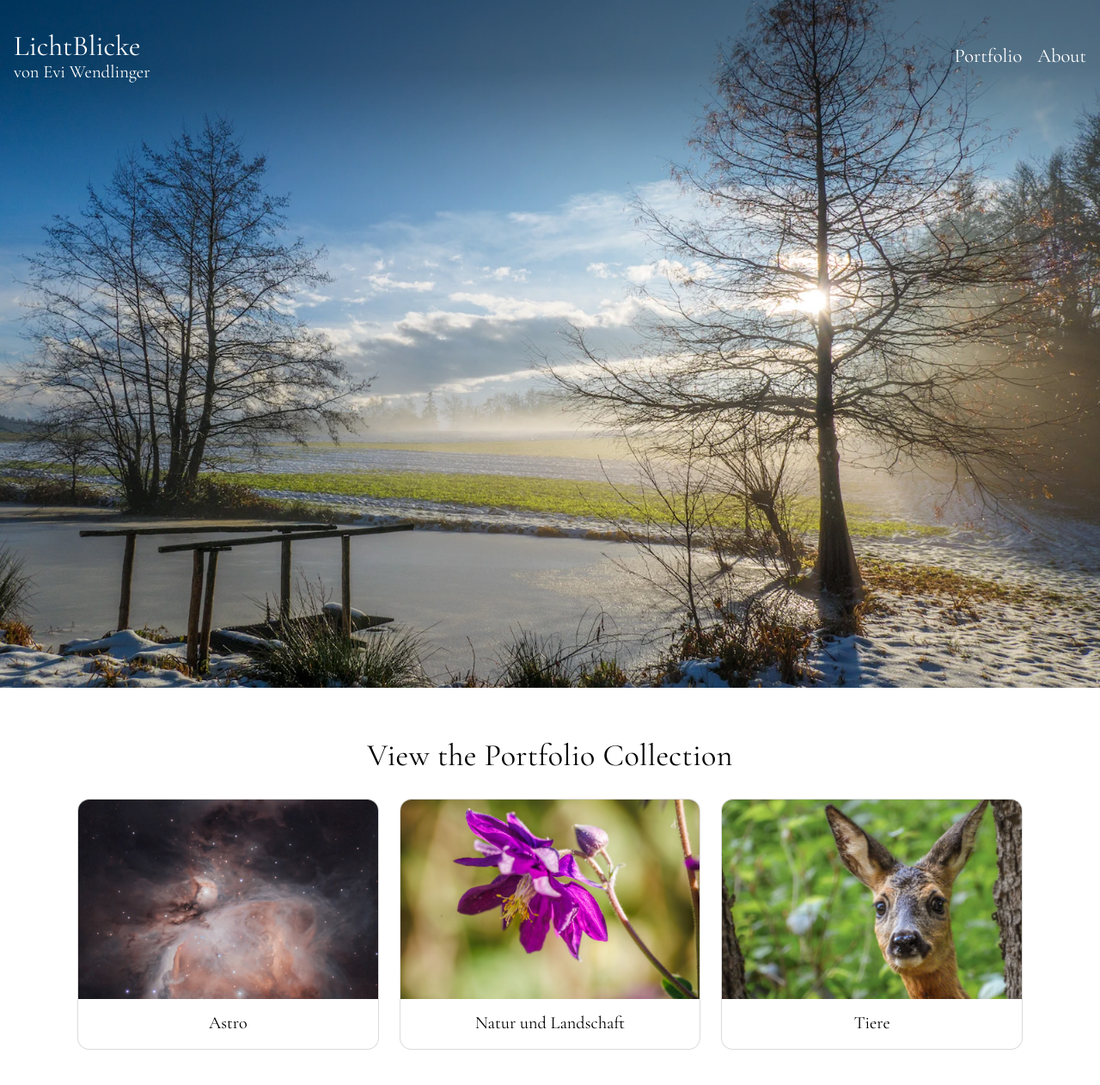
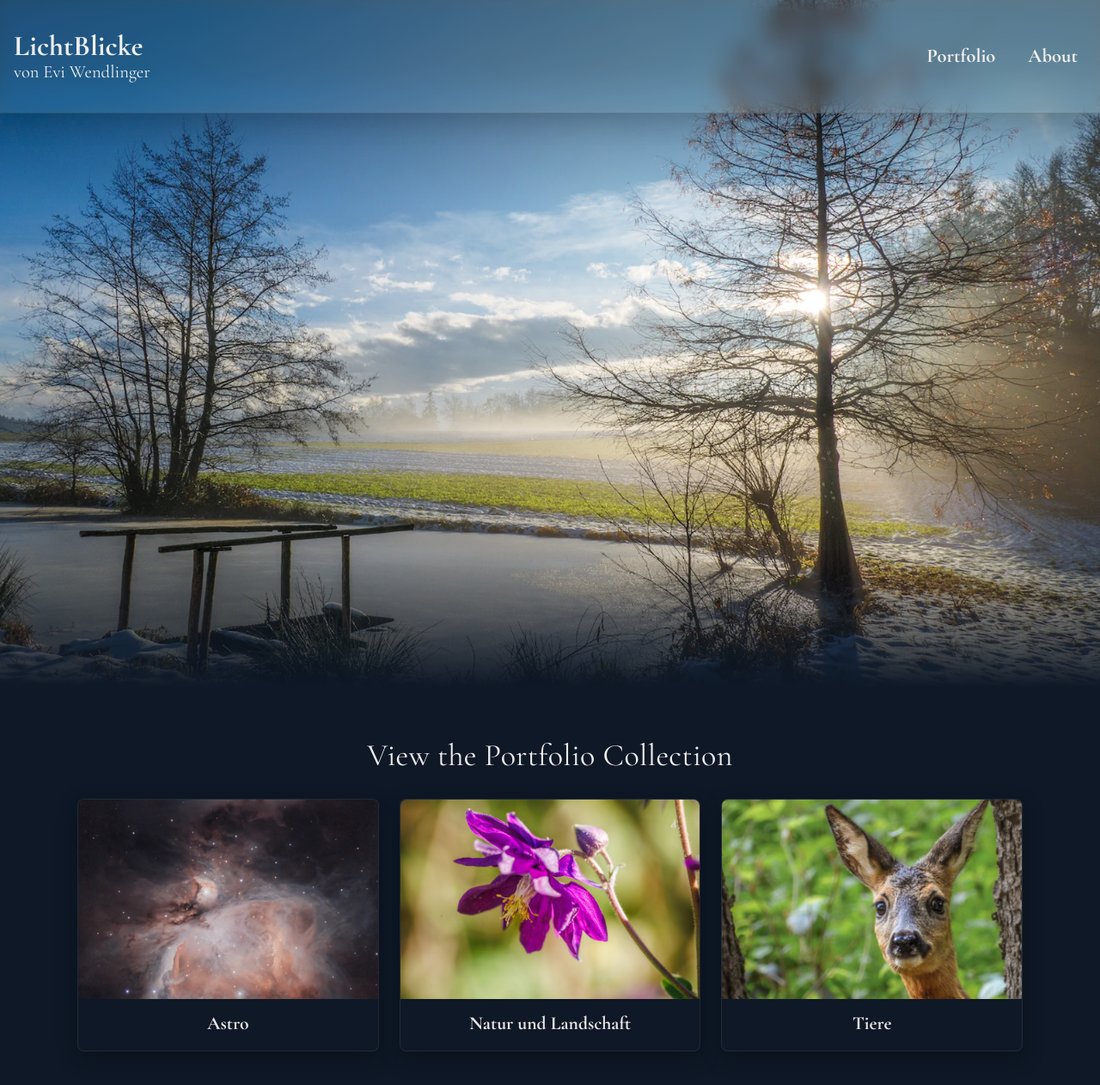
Before and after one commit to ae-314/photo-site, a Next.js app: page / in a window 1280 px wide. Shown: the top 1262 px of the page at 86% size. Built offline with nearby package versions, Linux system fonts and the light colour scheme.

Commit message:
Hero fade, button borders and glow, album cover change

```diff
--- a/app/HeaderNav.jsx
+++ b/app/HeaderNav.jsx
@@ -24,6 +24,9 @@ export default function HeaderNav() {
   const [{ y }] = useWindowScroll();
   const scrolled = y > 10;
 
+  // CHANGE: track when the header itself is hovered (to apply glass/transparent look on hover)
+  const [headerHovered, setHeaderHovered] = useState(false);
+
   // close on desktop resize; lock body scroll while open
   useEffect(() => { if (largerThanSm && opened) close(); }, [largerThanSm, opened, close]);
   useEffect(() => {
@@ -38,35 +41,59 @@ export default function HeaderNav() {
     return () => window.removeEventListener("keydown", onKey);
   }, [opened, close]);
 
+  // track which top link is hovered for per-link glow
   const [hoverKey, setHoverKey] = useState(null);
 
   const navOnLight = isHome ? scrolled : true; // light text only on home before scroll
 
   const brandStyle = {
     textDecoration: "none",
-    color: navOnLight ? colors.ink : "#fff",
-    fontWeight: 400,
+    color: navOnLight ? colors.ink : "rgba(248, 246, 246, 0.96)",
+    fontWeight: 550,
     fontSize: "clamp(1.4rem, 2.6vw, 2rem)", // 2× body max
     lineHeight: 1.1,
     fontFamily: 'var(--font-main), Georgia, "Times New Roman", Times, serif',
   };
 
-  const topLink = (href, label, key) => (
+  // CHANGE: add ringColor that is WHITE on hero, DARK on scroll/inner pages
+  const topLink = (href, label, key) => {
+    const isHover = hoverKey === key;
+    const baseColor  = navOnLight ? colors.ink : "rgba(248, 246, 246, 0.96)";
+    const hoverColor = navOnLight ? colors.ink : "rgba(255, 255, 255, 0.98)";
+    const ringColor  = navOnLight ? "#0E1826" : "rgba(255,255,255,0.95)"; // ← ring switches based on scroll
+    return (
       <Link
         key={key}
         href={href}
+        onMouseEnter={() => setHoverKey(key)}
+        onMouseLeave={() => setHoverKey(null)}
+        onFocus={() => setHoverKey(key)}
+        onBlur={() => setHoverKey(null)}
         style={{
+          display: "inline-block",
           textDecoration: "none",
-        fontWeight: 400,
-        color: navOnLight ? colors.ink : "#fff",
+          fontWeight: 600,
+          color: isHover ? hoverColor : baseColor,
           fontSize: "clamp(1.05rem, 2.2vw, 1.25rem)",
-        transition: "color 120ms ease",
+          transition: "color 120ms ease, background 150ms ease, box-shadow 150ms ease, text-shadow 150ms ease",
           fontFamily: 'var(--font-main), Georgia, "Times New Roman", Times, serif',
+          padding: "6px 10px",
+          borderRadius: 8,
+          background: isHover
+            ? (navOnLight ? colors.hoverBg : "rgba(14, 24, 38, 0.21)")
+            : "transparent",
+          // CHANGE: keep ring + stronger glow; ringColor is white on hero, #0E1826 on scroll
+          boxShadow: isHover
+            ? `0 0 0 1px ${ringColor}, 0 0 16px rgba(255,255,255,0.55), 0 0 36px rgba(255,255,255,0.35)`
+            : "0 0 0 1px transparent, 0 0 0 rgba(0,0,0,0)",
+          // subtle text glow so the label "pops"
+          textShadow: isHover ? "0 0 10px rgba(255,255,255,0.45)" : "none",
         }}
       >
         {label}
       </Link>
     );
+  };
 
   const item = (href, label, key, big = false) => (
     <Link
@@ -93,19 +120,24 @@ export default function HeaderNav() {
     </Link>
   );
 
+  // compute header visuals; on home, hovering header shows the same glass as scrolling
+  const showGlass = isHome && (scrolled || headerHovered);
+
   return (
     <header
+      onMouseEnter={() => setHeaderHovered(true)}   // CHANGE: trigger glass on hover
+      onMouseLeave={() => setHeaderHovered(false)}  // CHANGE
       style={{
         position: "fixed",
         top: 0, left: 0, right: 0,
         zIndex: 100,
         background: isHome
-          ? (scrolled ? colors.headerGlass : "transparent")
+          ? (showGlass ? colors.headerGlass : "transparent")
           : colors.panelGrad, // solid header on inner pages
-        backdropFilter: isHome && scrolled ? "saturate(140%) blur(10px)" : "none",
-        WebkitBackdropFilter: isHome && scrolled ? "saturate(140%) blur(10px)" : "none",
-        borderBottom: (isHome && !scrolled) ? "1px solid transparent" : `1px solid ${colors.border}`,
-        boxShadow: (isHome && !scrolled) ? "none" : "0 10px 28px rgba(0,0,0,0.12)",
+        backdropFilter: showGlass ? "saturate(140%) blur(10px)" : "none",
+        WebkitBackdropFilter: showGlass ? "saturate(140%) blur(10px)" : "none",
+        borderBottom: (isHome && !showGlass) ? "1px solid transparent" : `1px solid ${colors.border}`,
+        boxShadow: (isHome && !showGlass) ? "none" : "0 10px 28px rgba(0,0,0,0.12)",
         transition: "background-color 200ms ease, border-color 200ms ease, box-shadow 200ms ease, backdrop-filter 200ms ease",
         fontFamily: 'var(--font-main), Georgia, "Times New Roman", Times, serif',
       }}
@@ -201,3 +233,10 @@ export default function HeaderNav() {
     </header>
   );
 }
+
+/*
+CHANGES:
+- Added header hover state to show glass background when hovering (same as scrolling).
+- In topLink: introduced ringColor and updated boxShadow so the ring is WHITE on hero (not scrolled) and #0E1826 on scroll/inner pages, with a strong white glow in both.
+- Kept all your original values and alphas; only added hover/glow behavior and ring color switching.
+*/
--- a/app/HeroImageBackground.module.css
+++ b/app/HeroImageBackground.module.css
@@ -1,13 +1,13 @@
 .wrapper {
   position: relative;
-  height: 100svh; /* mobile-friendly viewport height */
-  overflow: hidden;
+  height: 100svh;           /* mobile-friendly viewport height */
+  overflow: hidden;         /* clip rounded corners / overlays */
 }
 
 /* The optimized image */
 .heroImg {
-  object-fit: cover;       /* same visual fill as background-size: cover */
-  object-position: center; /* default focal point */
+  object-fit: cover;        /* same visual fill as background-size: cover */
+  object-position: center;  /* default focal point */
   z-index: 0;
 }
 
@@ -34,6 +34,22 @@
   );
 }
 
+/* Bottom fade to next section color (#0E1826) */
+.wrapper::after {
+  content: "";
+  position: absolute;
+  left: 0; right: 0; bottom: 0;
+  height: clamp(120px, 20vh, 220px);
+  pointer-events: none;
+  z-index: 1; /* above image, below .inner */
+  background: linear-gradient(
+    to bottom,
+    rgba(14, 24, 38, 0) 0%,
+    rgba(14, 24, 38, 0.6) 60%,
+    #0E1826 100%
+  );
+}
+
 /* Bias crop to the LEFT on portrait */
 @media (orientation: portrait) {
   .heroImg { object-position: 15% 50%; }
--- a/app/Home.module.css
+++ b/app/Home.module.css
@@ -1,6 +1,8 @@
 .section {
   padding: clamp(24px, 6vw, 56px) 16px;
   text-align: center;
+  background-color: #0E1826;                /* dark section bg */
+  color: rgba(231, 225, 225, 0.92);         /* light text */
 }
 
 .kicker {
@@ -10,6 +12,7 @@
   font-size: clamp(1.4rem, 3.5vw, 2rem);
   line-height: 1.25;
   letter-spacing: 0.01em;
+  color: rgba(248, 246, 246, 0.96);         /* brighter heading on dark */
 }
 
 .grid {
@@ -30,14 +33,18 @@
 .card {
   display: block;
   text-decoration: none;
-  color: inherit;
-  border-radius: 14px;
+  color: rgba(248, 246, 246, 0.96);         /* white-ish text on dark card */
+  border-radius: 8px;                        /* less rounded */
   overflow: hidden;
-  border: 1px solid rgba(0,0,0,0.14); /* matches colors.border */
-  background: #fff; /* keeps images crisp against page */
+  border: 1px solid rgba(255, 255, 255, 0.08);
+  background: #0E1826;                       /* same as section bg (no white strip) */
+  box-shadow: 0 8px 24px rgba(0, 0, 0, 0.30);
   transition: transform 150ms ease, box-shadow 150ms ease;
 }
-.card:hover { transform: translateY(-2px); box-shadow: 0 10px 24px rgba(0,0,0,0.10); }
+.card:hover {
+  transform: translateY(-2px);
+  box-shadow: 0 14px 32px rgba(0, 0, 0, 0.40);
+}
 
 .imageWrap {
   position: relative;
@@ -52,8 +59,10 @@
 
 .title {
   font-family: var(--font-main), Georgia, "Times New Roman", Times, serif;
-  font-weight: 400; /* not bold */
-  font-size: clamp(1rem, 2.3vw, 1.125rem);
+  font-weight: 600;
+  font-size: clamp(1.05rem, 2.6vw, 1.2rem);
   padding: 12px 14px 14px;
   text-align: center;
+  color: rgba(242, 238, 238, 0.96);         /* white text */
+  background: transparent;                   /* remove white bar */
 }
--- a/app/globals.css
+++ b/app/globals.css
@@ -14,7 +14,7 @@ h1, h2, h3 {
   letter-spacing: 0.01em;
 }
 h1 { font-weight: 700; font-size: clamp(2.2rem, 4.5vw, 3.2rem); line-height: 1.15; margin: 0 0 0.5rem; }
-h2 { font-weight: 700; font-size: clamp(1.6rem, 3.2vw, 2.1rem); line-height: 1.25; margin: 0 0 0.5rem; }
+h2 { font-weight: 700; font-size: clamp(1.7rem, 3.5vw, 2.3rem); line-height: 1.25; margin: 0 0 0.5rem; }
 
 /* Optional: code font */
 code, pre {
```
Lines whose indentation alone changed are shown as unchanged.
